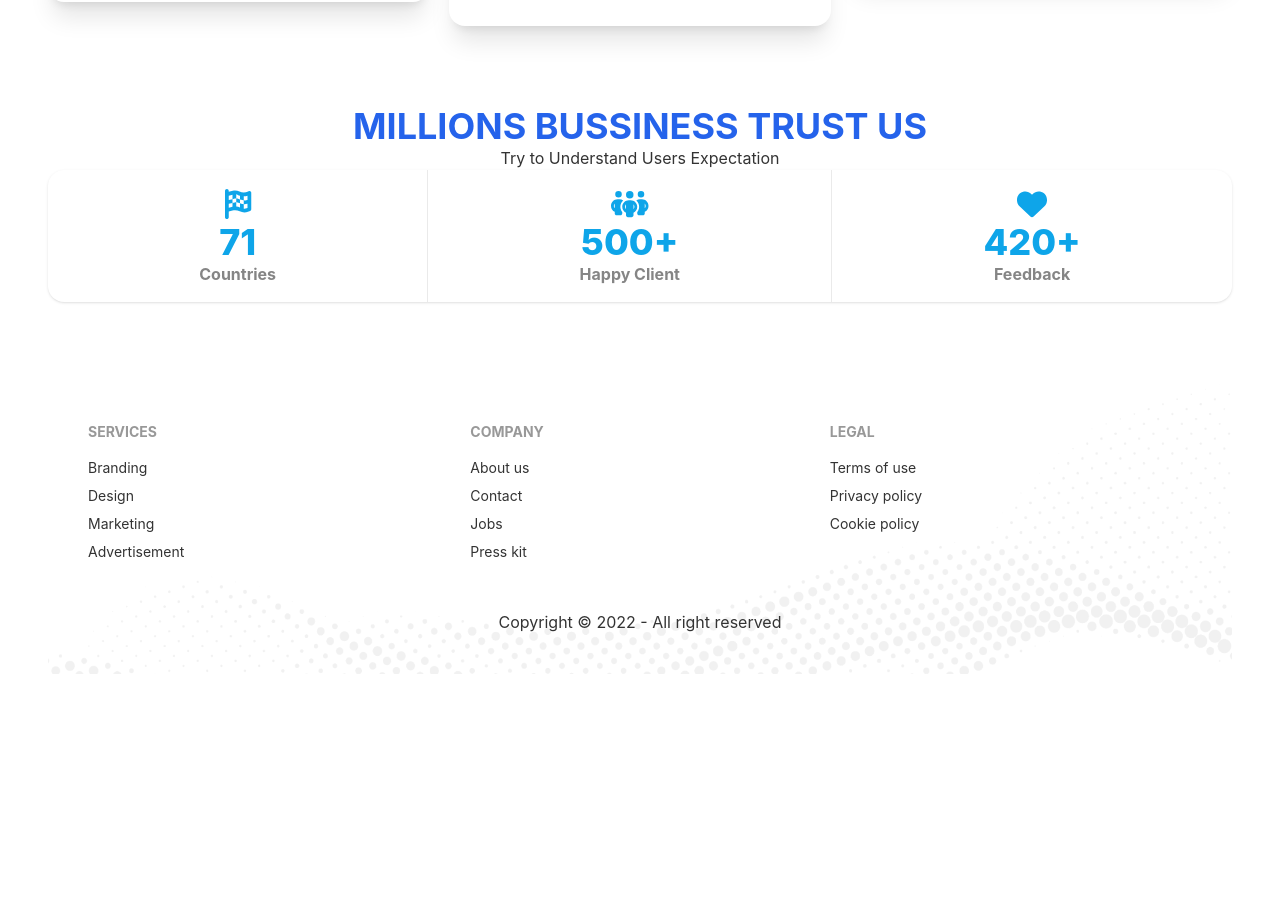
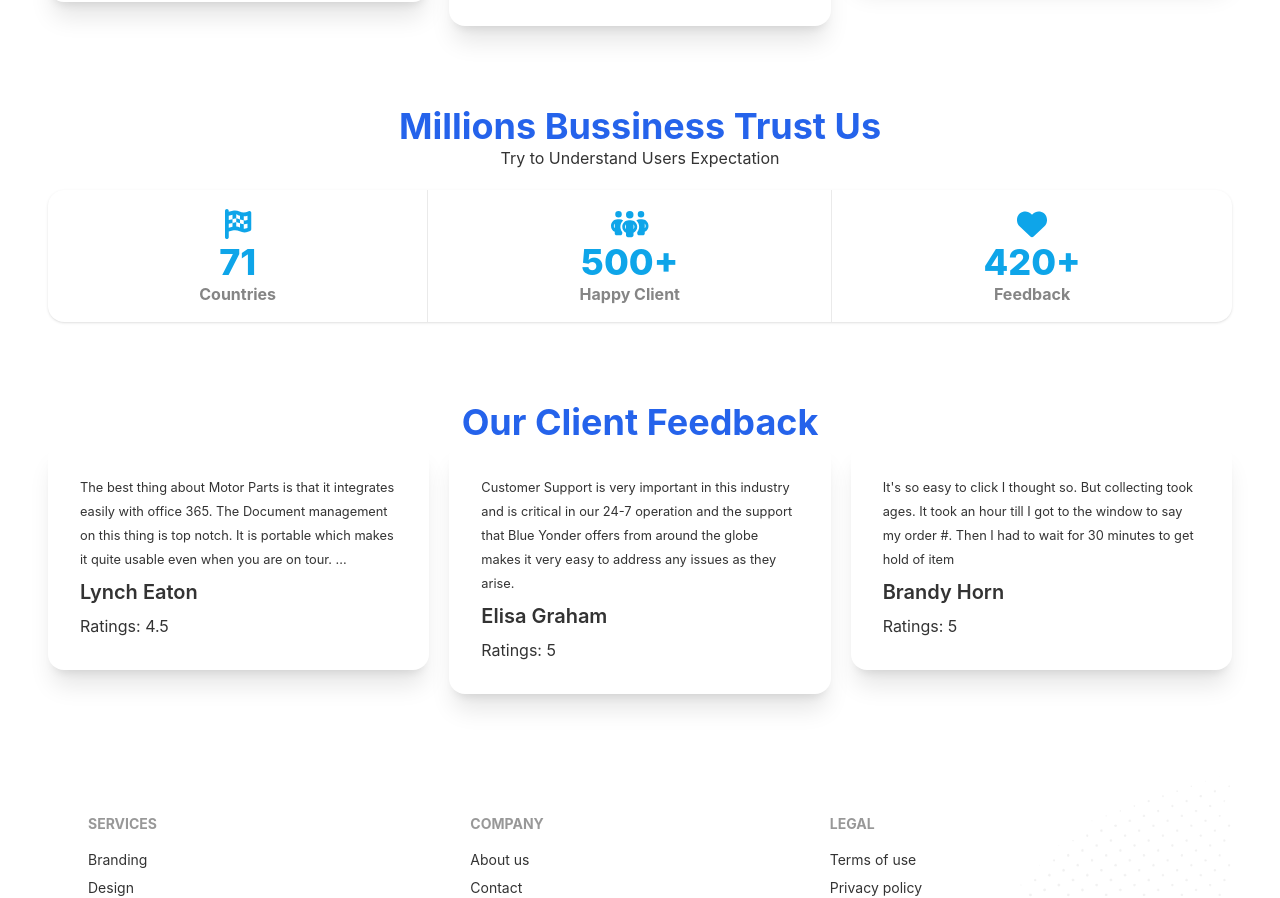
Before and after one commit to faisalkn-71/vehicle-parts-client, a React (Create React App) app: page / in a window 1280 px wide. Shown: the part 1715-2613 px from the top of the page. Before the commit the page ends 2389 px from the top, so only its background shows below. Built offline with nearby package versions, Linux system fonts and the light colour scheme.

Commit message:
reviews-done

```diff
--- a/public/review.json
+++ b/public/review.json
@@ -1,38 +1,32 @@
 [
     {
       "_id": "624a981848da73816244a4c7",
-      "feedback": "The Warehouse Electro store…Owner is such a gem so helpful, kind and considerate. After trying three stores previously & getting not very good customer service over the phone this little beauty Maddison was such a delight to deal with.",
-      "image": "https://i.ibb.co/vcF76TG/person-1.jpg",
-      "name": "Wade Mathews"
+      "feedback": "The Motor parts manufacturer …Owner is such a gem so helpful, kind and considerate. After trying three stores previously & getting not very good customer service over the phone this little beauty Maddison was such a delight to deal with.",
+      "name": "Wade Mathews",
+      "ratings":"4.5"
     },
     {
       "_id": "624a9818a1ef99e9e3cc7cdc",
       "feedback": "Highly trusted and efficient WMS solution powered by IBM capabilities. e-Forms made things simple to encode minute details of packing list, shipment detail, warehouse and updates information using advance ...",
-      "image": "https://i.ibb.co/wLwVS4f/person-2.jpg",
-      "name": "Brewer Ward"
+      "name": "Brewer Ward",
+      "ratings": "4.3"
     },
     {
       "_id": "624a9818cb17a4c6b9d44e4a",
-      "feedback": "The best thing about Electro store is that it integrates easily with office 365. The Document management on this thing is top notch. It is portable which makes it quite usable even when you are on tour. ...",
-      "image": "https://i.ibb.co/52cjd3T/person-3.jpg",
-      "name": "Lynch Eaton"
+      "feedback": "The best thing about Motor Parts is that it integrates easily with office 365. The Document management on this thing is top notch. It is portable which makes it quite usable even when you are on tour. ...",
+      "name": "Lynch Eaton",
+      "ratings": "4.5"
     },
     {
       "_id": "624a9818516b3f10b8776019",
-      "feedback": "Customer Support is very important in our industry and is critical in our 24-7 operation and the support that Blue Yonder offers from around the globe makes it very easy to address any issues as they arise.",
-      "image": "https://i.ibb.co/PDJHn6H/person-4.jpg",
-      "name": "Elisa Graham"
+      "feedback": "Customer Support is very important in this industry and is critical in our 24-7 operation and the support that Blue Yonder offers from around the globe makes it very easy to address any issues as they arise.",
+      "name": "Elisa Graham",
+      "ratings": "5"
     },
     {
       "_id": "624a98185bdb032e8d461c69",
-      "feedback": "It's so easy to click I thought so. But collecting took ages. It took an hour till I got to the window to say my order #. Then I had to wait for 30 minutes to get hold of item #1 ... ",
-      "image": "https://i.ibb.co/smd5xV6/person-5.jpg",
-      "name": "Brandy Horn"
-    },
-    {
-      "_id": "624a98181f9d48d5b5150378",
-      "feedback": "This review is for two Warehouse employees that went above and beyond with their service - BREI from the Bell Block branch in New Plymouth and ANTHONY at customer services Sylvia Park, Auckland. ",
-      "image": "https://i.ibb.co/k1Pxjtp/person-6.jpg",
-      "name": "Bolton Workman"
+      "feedback": "It's so easy to click I thought so. But collecting took ages. It took an hour till I got to the window to say my order #. Then I had to wait for 30 minutes to get hold of item ",
+      "name": "Brandy Horn",
+      "ratings": "5"
     }
   ]
--- a/src/Pages/Home/Bussiness.js
+++ b/src/Pages/Home/Bussiness.js
@@ -6,12 +6,12 @@ const Bussiness = () => {
     return (
         <div className='my-20'>
             <div className='text-center'>
-            <h1 className='text-4xl text-secondary font-bold uppercase'>Millions Bussiness Trust Us</h1>
+            <h1 className='text-4xl text-secondary font-bold'>Millions Bussiness Trust Us</h1>
             <h1>Try to Understand Users Expectation</h1>
             </div>
 
 
-            <div class="stats stats-vertical w-full lg:stats-horizontal shadow text-center text-primary ">
+            <div class="stats stats-vertical w-full lg:stats-horizontal shadow mt-5 text-center text-primary ">
 
                 <div class="stat">
                     <div className='text-3xl'>
--- a/src/Pages/Home/Home.js
+++ b/src/Pages/Home/Home.js
@@ -3,6 +3,7 @@ import Footer from '../Shared/Footer';
 import Banner from './Banner';
 import Bussiness from './Bussiness';
 import Products from './Products';
+import Reviews from './Reviews';
 
 const Home = () => {
     return (
@@ -11,6 +12,7 @@ const Home = () => {
             <Banner></Banner>
             <Products></Products>
             <Bussiness></Bussiness>
+            <Reviews></Reviews>
             <Footer></Footer>
         </div>
     );
--- /dev/null
+++ b/src/Pages/Home/Review.js
@@ -0,0 +1,19 @@
+import React from 'react';
+
+const Review = ({ review }) => {
+    const { name, feedback, ratings } = review;
+    return (
+        <div>
+            <div class="card lg:max-w-lg bg-base-100 shadow-xl">
+                <div class="card-body">
+                    <p><small>{feedback}</small></p>
+                    <h2 class="card-title">{name}</h2>
+                    <p>Ratings: {ratings}</p>
+
+                </div>
+            </div>
+        </div>
+    );
+};
+
+export default Review;
--- /dev/null
+++ b/src/Pages/Home/Reviews.js
@@ -0,0 +1,26 @@
+import React, { useEffect, useState } from 'react';
+import Review from './Review';
+
+const Reviews = () => {
+    const [reviews,  setReviews] = useState([]);
+    useEffect( () => {
+        fetch('review.json')
+        .then(res =>  res.json())
+        .then(data => setReviews(data))
+    }, [])
+    return (
+        <div className='my-20'>
+            <h1  className='text-center text-4xl font-bold text-secondary'>Our Client Feedback</h1>
+            <div className='grid grid-cols-1 md:grid-cols-2 lg:grid-cols-3 gap-5'>
+                {
+                    reviews.slice(reviews.length-3, reviews.length).map(review => <Review
+                    key={review._id}
+                    review = {review}
+                    ></Review>)
+                }
+            </div>
+        </div>
+    );
+};
+
+export default Reviews;
```
